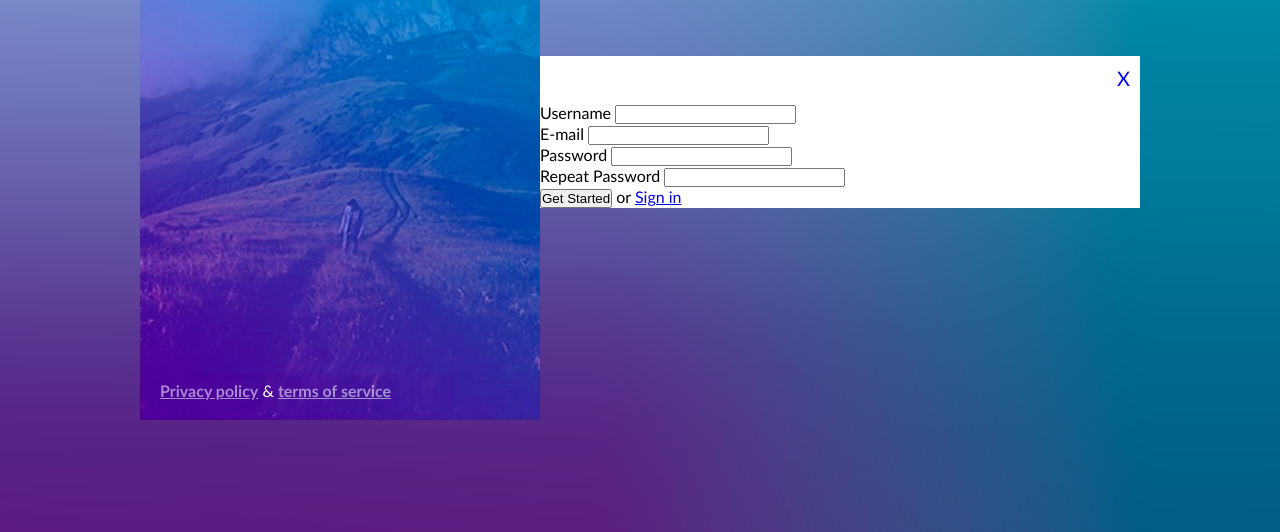
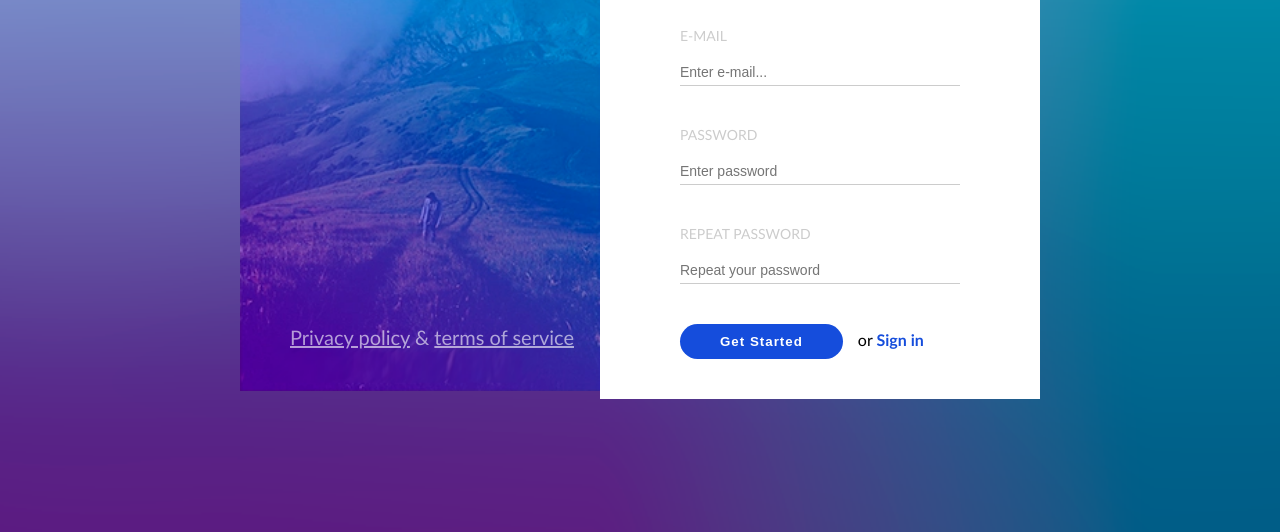
Before and after one commit to JurgitaE/04-sign-up, a website: page index.html in a window 1280 px wide. Shown: the part 268-800 px from the top of the page. Drawn offline with Linux system fonts and the light colour scheme.

Commit message:
content #6

```diff
--- a/css/base/base.css
+++ b/css/base/base.css
@@ -1,5 +1,5 @@
 :root {
-    --main-width: 1000px;
+    --main-width: 800px;
 }
 
 body,
--- a/css/base/layout.css
+++ b/css/base/layout.css
@@ -19,18 +19,17 @@ body::before {
 }
 
 .hero {
-    width: calc(var(--main-width) * 0.4);
+    width: calc(var(--main-width) * 0.45);
 }
 .form {
-    width: calc(var(--main-width) * 0.6);
+    width: calc(var(--main-width) * 0.55);
 }
 
 .description {
     position: absolute;
-    padding: 20px;
-    top: 0;
-    left: 0;
-    bottom: 0;
+    top: 60px;
+    left: 50px;
+    bottom: 50px;
     display: flex;
     flex-direction: column;
     justify-content: space-between;
@@ -41,3 +40,30 @@ body::before {
     width: 100%;
     padding-bottom: 10px;
 }
+.form .row {
+    padding-bottom: 40px;
+    display: flex;
+    flex-direction: column;
+    gap: 15px;
+    margin: 0px 80px;
+}
+.row.special {
+    flex-direction: row;
+    align-items: baseline;
+
+}
+
+@media (max-width: 800px) {
+    .hero,
+    .description {
+        display: none;
+    }
+
+    .main-content {
+        width: 70%;
+        flex-direction: column;
+    }
+    .row {
+        margin: 0;
+    }
+}
--- a/css/pages/home.css
+++ b/css/pages/home.css
@@ -1,10 +1,11 @@
-
 .close {
     float: right;
-    padding-right: 10px;
-    padding-top: 10px;
+    padding-right: 20px;
+    padding-top: 20px;
     text-decoration: none;
-    font-size: 20px;
+    font-size: 25px;
+    text-decoration: none;
+    color: #ccc;
 }
 
 .form {
@@ -12,14 +13,45 @@
 }
 
 .description {
-    color: #fff;
+    color: #fffd;
 }
 .main-title {
     font-weight: normal;
     letter-spacing: 4px;
     font-size: 50px;
 }
-.link {
-    color: #fff8;
+.policy-terms,
+.policy-terms a {
+    color: #fff9;
+    font-size: 20px;
+}
+
+.form .label {
+    text-transform: uppercase;
+    color: #ccc;
+    font-size: 14px;
+}
+
+.form .input {
+    border: none;
+    border-bottom: 1px solid #ccc;
+    display: inline-block;
+    padding-bottom: 5px;
+    padding-top: 5px;
+    font-size: 14px;
+}
+
+.btn {
+    background-color: #154ddc;
+    color: #fff;
+    padding: 10px 40px;
+    border-radius: 20px;
+    border: none;
+    font-weight: bold;
+    letter-spacing: 1px;
+}
+.special a {
+    color: #154ddc;
+    text-decoration: none;
     font-weight: bold;
 }
--- a/index.html
+++ b/index.html
@@ -33,7 +33,7 @@
             <img src="./img/hero.png" alt="mountain" class="hero" />
             <div class="description">
                 <h1 class="main-title">Sign Up</h1>
-                <p class="policy-terns">
+                <p class="policy-terms">
                     <a href="#" class="link">Privacy policy</a> &
                     <a href="#" class="link"> terms of service</a>
                 </p>
@@ -43,11 +43,11 @@
                 <form action="">
                     <div class="row">
                         <label for="username" class="label">Username</label>
-                        <input type="text" name="username" id="username" class="input" />
+                        <input type="text" name="username" id="username" class="input" placeholder="Enter username..."/>
                     </div>
                     <div class="row">
                         <label for="email" class="label">E-mail</label>
-                        <input type="email" name="email" id="email" class="input" />
+                        <input type="email" name="email" id="email" class="input" placeholder="Enter e-mail..." />
                     </div>
                     <div class="row">
                         <label for="password" class="label">Password</label>
@@ -55,15 +55,15 @@
                             type="password"
                             name="password"
                             id="password"
-                            class="input" />
+                            class="input" placeholder="Enter password" />
                     </div>
                     <div class="row">
                         <label for="repeat" class="label">Repeat Password</label>
-                        <input type="password" name="repeat" id="repeat" class="input" />
+                        <input type="password" name="repeat" id="repeat" class="input" placeholder="Repeat your password"/>
                     </div>
-                    <div class="row">
-                        <button class="btn">Get Started</button> or
-                        <a href="#">Sign in</a>
+                    <div class="row special">
+                        <button class="btn">Get Started</button> <span>or
+                        <a href="#">Sign in</a></span>
                     </div>
                 </form>
             </div>
```
